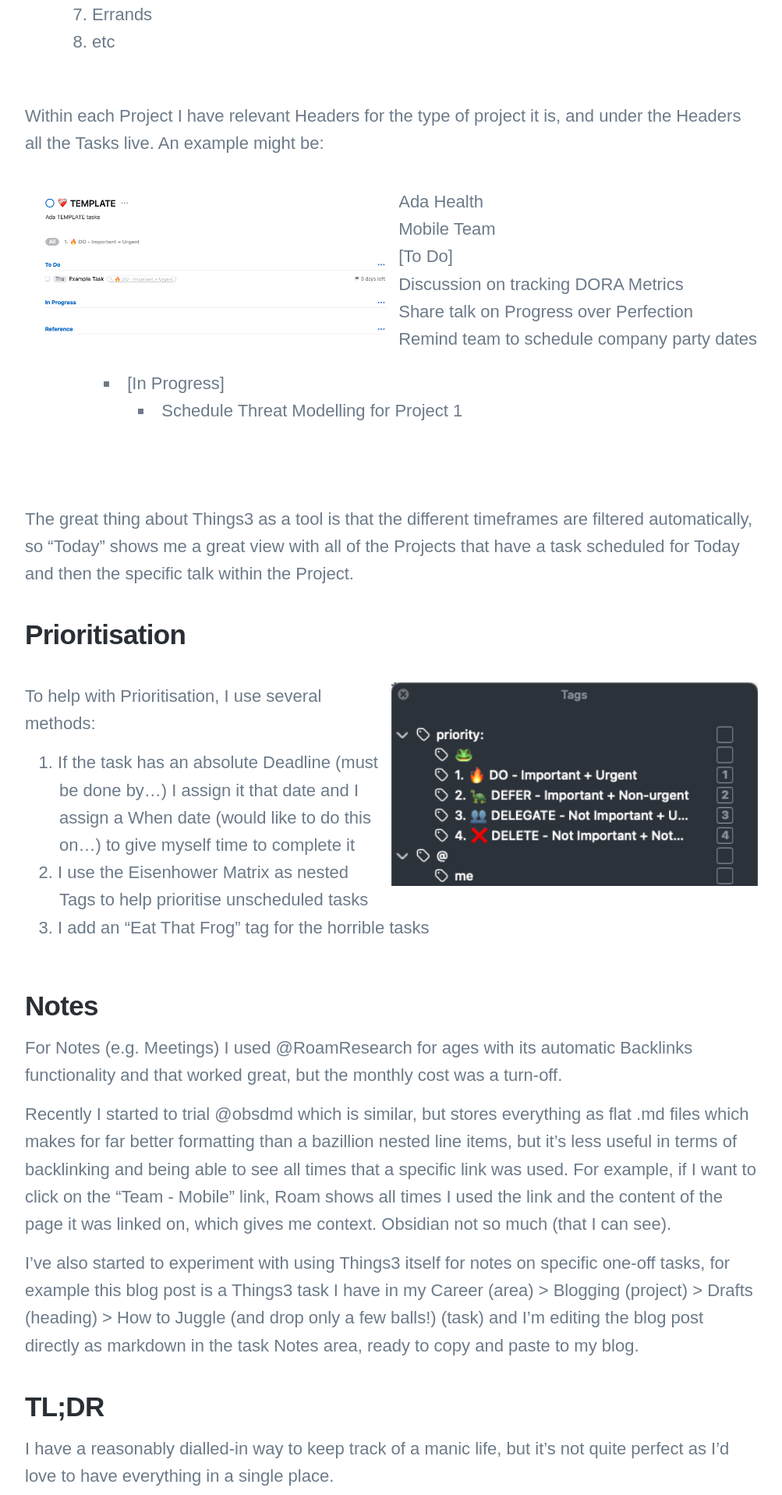
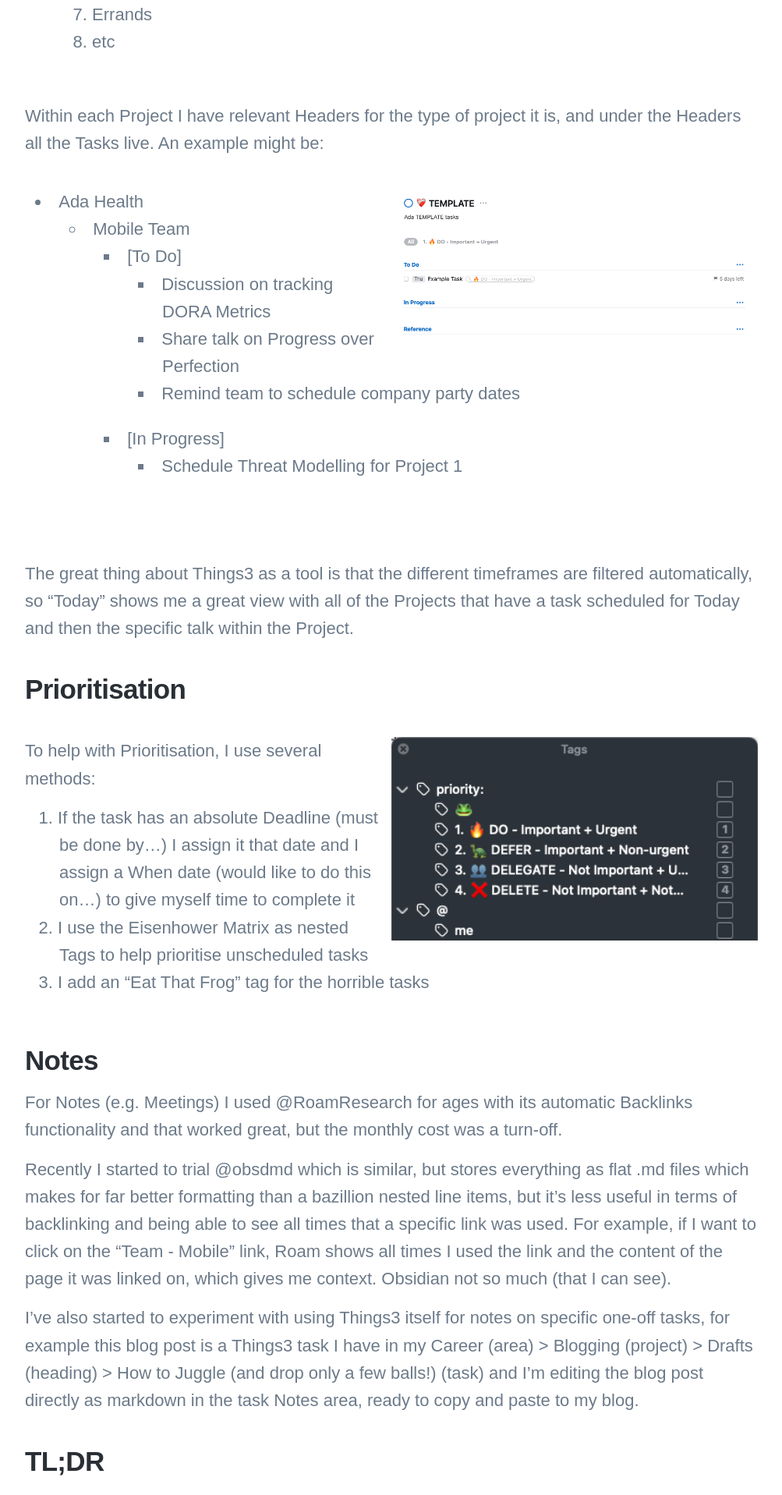
Before and after one commit to TheTestingMuse/thetestingmuse.github.io, a Jekyll site: the page built from _posts/2022-06-01-how-to-juggle.md, in a window 1280 px wide. Shown: the part 3623-5540 px from the top of the page at 78% size, without its empty margins (138-1141 px from the left). Built offline with Jekyll 4.4.1, drawn with Linux system fonts in a browser that asks for light colours; nearby versions of some CDN libraries; some web fonts are replaced.

Commit message:
Tweak format of juggling post

```diff
--- a/_posts/2022-06-01-how-to-juggle.md
+++ b/_posts/2022-06-01-how-to-juggle.md
@@ -74,7 +74,7 @@
 
 Within each Project I have relevant Headers for the type of project it is, and under the Headers all the Tasks live. An example might be:
 
-<img src="/images/posts/things3-projects-headers.jpg" alt="An example Project in the software Things3 project and task management software by Cultured Code." style="float:left; margin-left: 10px; width:50%;" />
+<img src="/images/posts/things3-projects-headers.jpg" alt="An example Project in the software Things3 project and task management software by Cultured Code." style="float:right; margin-left: 10px; width:50%;" />
 
 - Ada Health
     - Mobile Team
```
